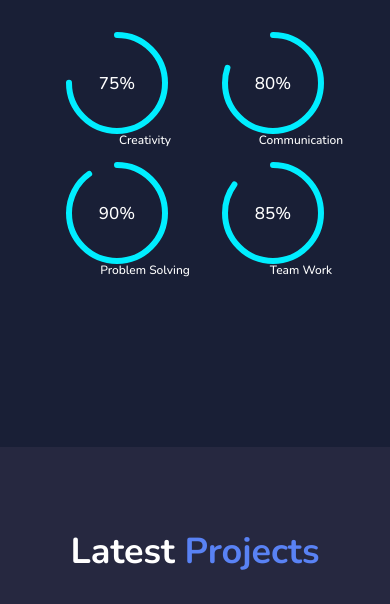
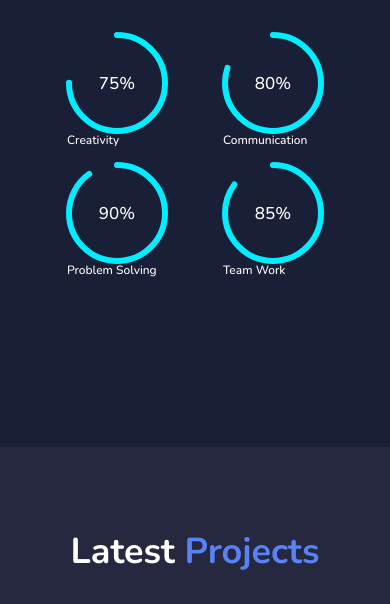
Before and after one commit to amultiwary/My-Portfolio, a plain HTML site: page index.html in a window 390 px wide. Shown: the part 2740-3344 px from the top of the page. Drawn offline with nearby package versions, Linux system fonts and the light colour scheme.

Commit message:
final push

```diff
--- a/main.js
+++ b/main.js
@@ -49,7 +49,7 @@ ScrollReveal({
     delay:200,
 });
 ScrollReveal().reveal('.home-content, heading',{origin:'top'});
-ScrollReveal().reveal('.home-img,.services-container,.project-box,.contact form',{origin:'buttom'});
+ScrollReveal().reveal('.home-img,.bothcontainers,.project-box,.contact form',{origin:'buttom'});
 ScrollReveal().reveal('.home-contact h1, .about-img',{origin:'left'});
 ScrollReveal().reveal('.home-contact p, .about-content',{origin:'right'});
 
--- a/style.css
+++ b/style.css
@@ -22,6 +22,7 @@ html {
 body {
   background: var(--bg-color);
   color: var(--text-color);
+  overflow-x: hidden;
 }
 section {
   min-height: 100vh;
@@ -662,6 +663,10 @@ span {
   section {
     padding: 10rem 10%;
   }
+  .header{
+    padding: 2rem 5%;
+
+  }
   .project-container {
     grid-template-columns: repeat(2, 1fr);
   }
@@ -694,7 +699,10 @@ span {
   }
 }
 @media (max-width: 450px) {
-
+  .radial-bar .text {
+    text-align: start;
+    width: 70%;
+  }
   section {
     width: 100%;
     /* padding: 10rem 5%; */
```
